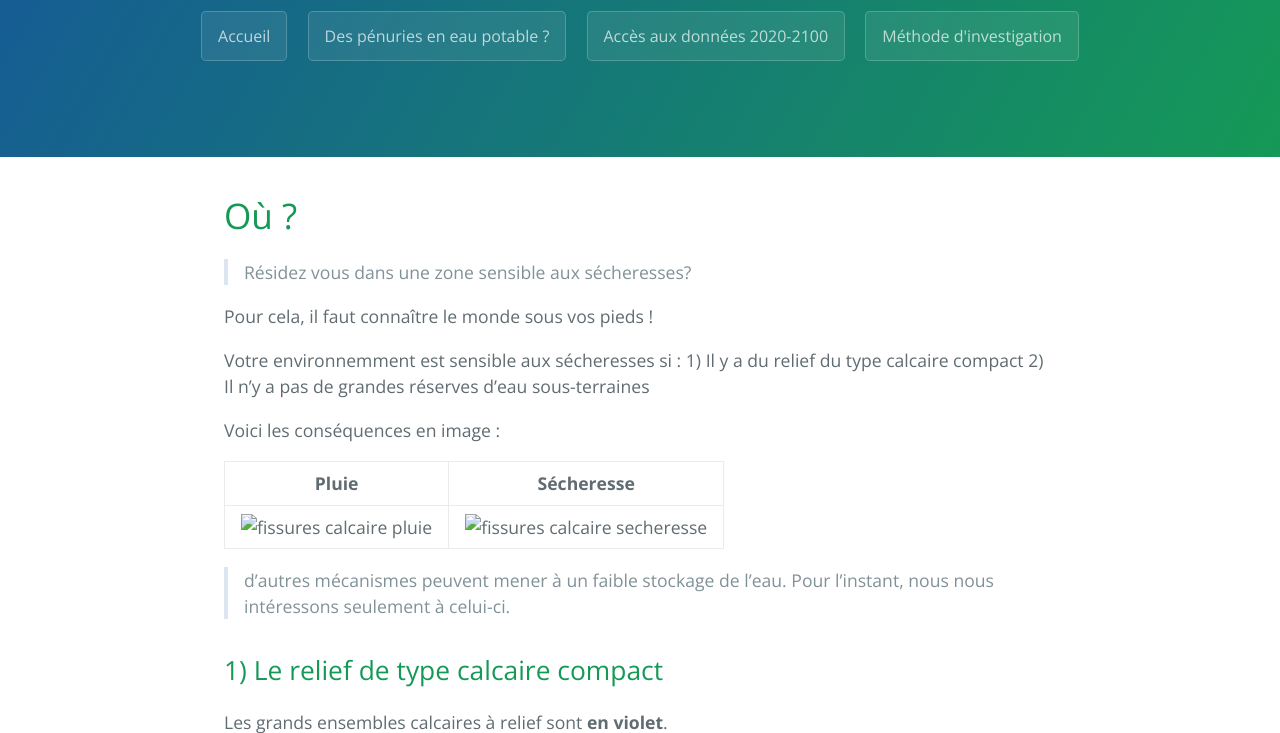
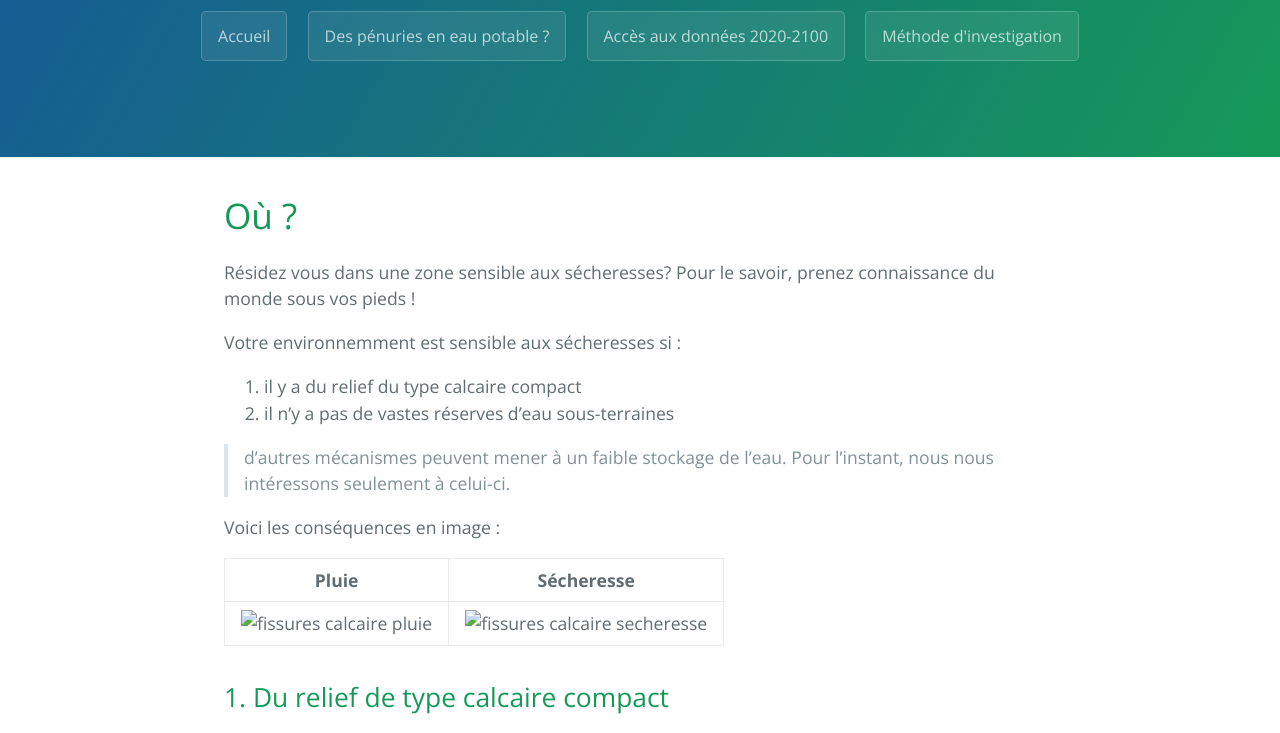
Before and after one commit to secheresses/Ancien-site, a Jekyll site: the page built from pages/penuries-eau/geologie-calcaire.md, in a window 1280 px wide and 1400 px high, scrolled down 226 px, cut to the strip 0-733 px from the top of the window. Built offline with Jekyll 4.4.1, drawn with Linux system fonts in a browser that asks for light colours; some of the changed text lies outside the part shown.

Commit message:
Update geologie-calcaire.md

```diff
--- a/pages/penuries-eau/geologie-calcaire.md
+++ b/pages/penuries-eau/geologie-calcaire.md
@@ -8,13 +8,13 @@ permalink: /eau-geologie-karstique
 Où ?
 ===
 
-> Résidez vous dans une zone sensible aux sécheresses?
+Résidez vous dans une zone sensible aux sécheresses? Pour le savoir, prenez connaissance du monde sous vos pieds !
 
-Pour cela, il faut connaître le monde sous vos pieds !
+Votre environnemment est sensible aux sécheresses si :
+1. il y a du relief du type calcaire compact
+2. il n'y a pas de vastes réserves d'eau sous-terraines
 
-Votre environnemment est sensible aux sécheresses si  :
-1) Il y a du relief du type calcaire compact
-2) Il n'y a pas de grandes réserves d'eau sous-terraines
+>d'autres mécanismes peuvent mener à un faible stockage de l'eau. Pour l'instant, nous nous intéressons seulement à celui-ci.
 
 Voici les conséquences en image  :
 
@@ -22,24 +22,24 @@ Pluie | Sécheresse
 --------- | --------
 ![fissures calcaire pluie](../images/explicationkarst1.png) | ![fissures calcaire secheresse](../images/explicationkarst2.png)
 
->d'autres mécanismes peuvent mener à un faible stockage de l'eau. Pour l'instant, nous nous intéressons seulement à celui-ci.
 
+## 1. Du relief de type calcaire compact
 
-## 1) Le relief de type calcaire compact
-
-Les grands ensembles calcaires à relief sont **en violet**.
+Ils sont **en violet**.
 
 ![Hydro](https://framapic.org/xew0XCOi6CGb/EytR2G0aYmA8)
 
-En hydrogéologie elles sont nommées: "[formations karstiques plissées](http://www.rhone-mediterranee.eaufrance.fr/milieux-aquatiques/eaux-souterraines/formations-geologiques/calcaires.php)". Ce sont des zones à calcaires compacts (contrairement aux autres calcaires représentés sur la carte).
+En hydrogéologie, ces ensembles rocheux sont nommés: "[formations karstiques plissées](http://www.rhone-mediterranee.eaufrance.fr/milieux-aquatiques/eaux-souterraines/formations-geologiques/calcaires.php)".
 
 
-## 2) Il n'y a pas de grandes réserves d'eau sous-terraines
+## 2. Pas de réserve d'eau sous-terraine
 
-Selon la profondeur du calcaire, il y a plus ou moins de chances que des réserves d'eau soient présentes.
+Selon la profondeur du calcaire, il y a plus ou moins de chances que des réserves d'eau existent.
+Pour le savoir :
 
-* Pour le savoir, on va utiliser le [visualisateur des acteurs de l'eau en France, BDLisa](http://bdlisa.eaufrance.fr).
-* Sélectionnez la couche "entités ou secteurs karstiques"
+* Utilisez le [visualisateur des acteurs de l'eau en France, BDLisa](http://bdlisa.eaufrance.fr).
+* Sélectionnez la couche "entités ou secteurs karstiques".
+
 Êtes vous localisé sur une zone en **bleu clair** ou en **bleu foncé** ?
 
 Les zones en **bleu clair** sont particulièrement sensibles aux sécheresses : le calcaire est *affleurant* = en surface. Les couches peuvent faire plusieurs dizaines à centaines de mètres.
```
Also changed, not shown: other parts of pages/penuries-eau/geologie-calcaire.md (+1 -1 lines).
